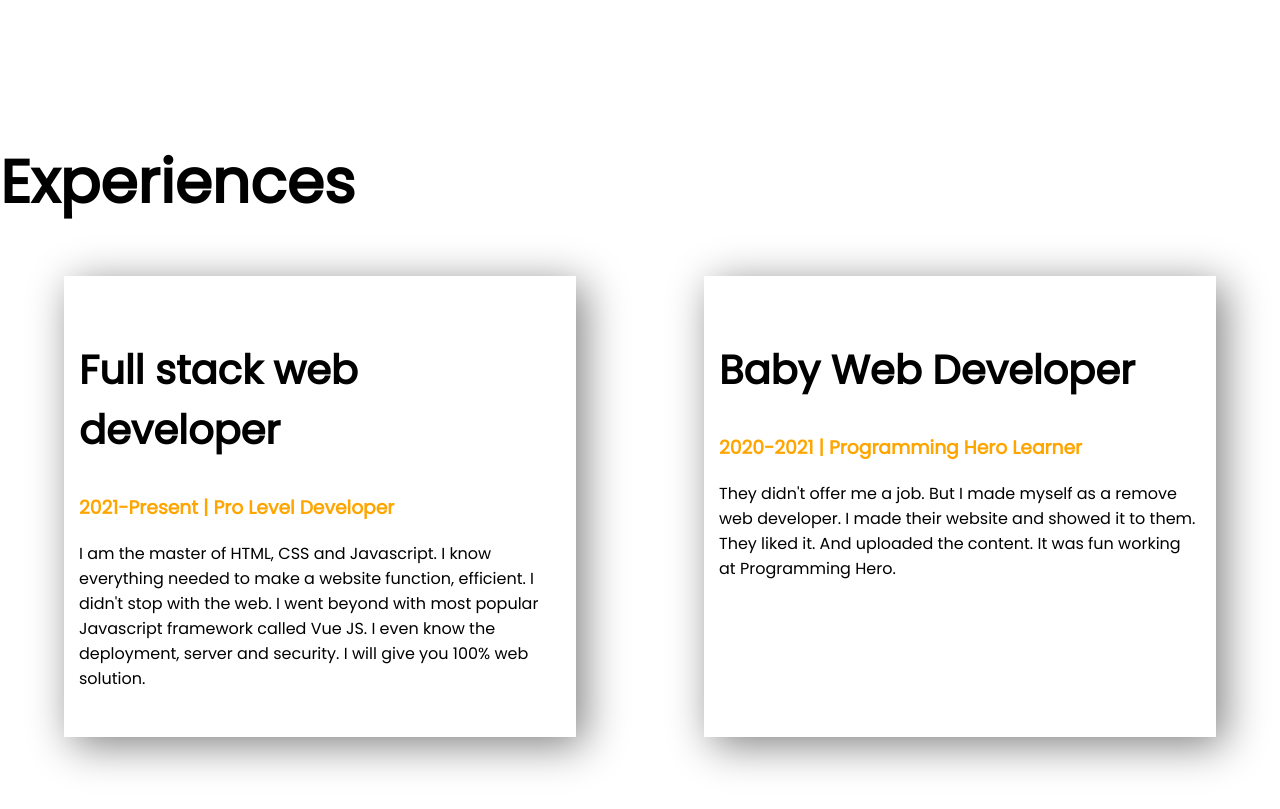
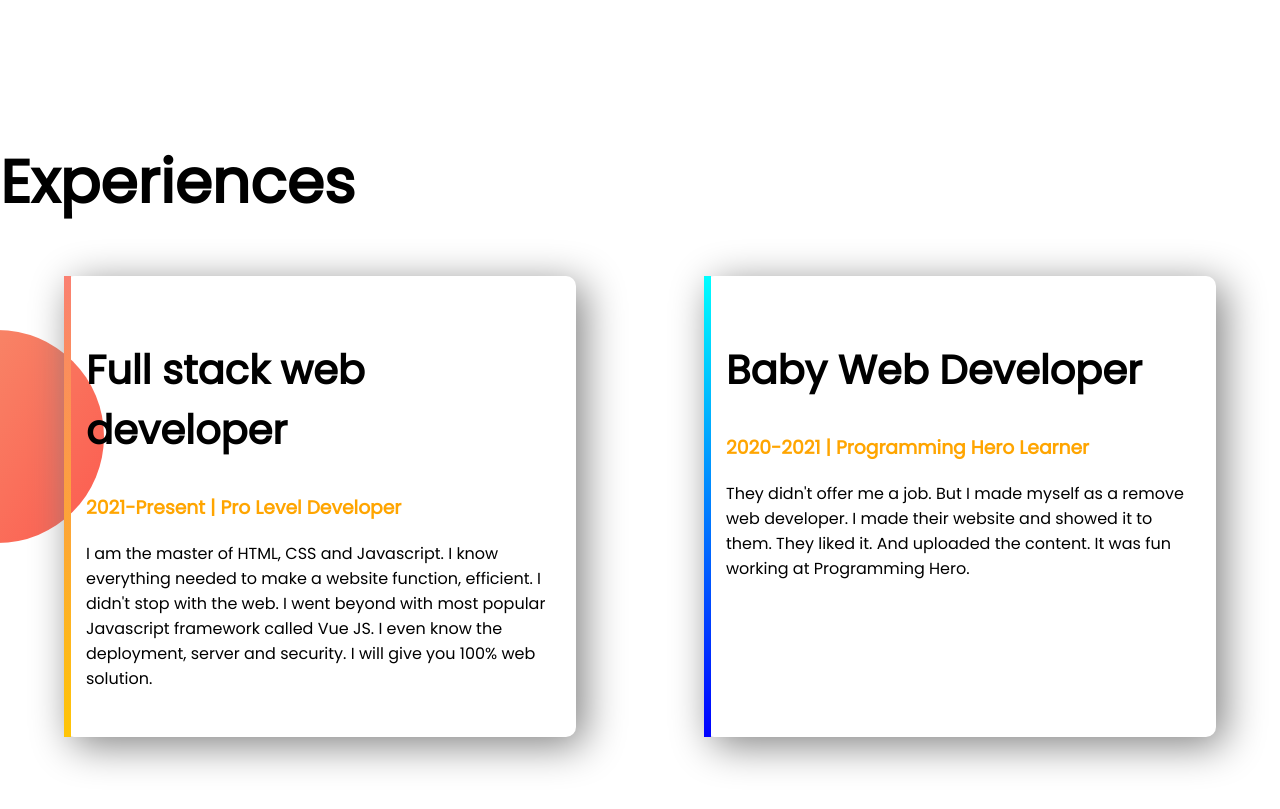
Before and after one commit to Mehedihasan17/developer-porfolio, a plain HTML site: page index.html in a window 1280 px wide. Shown: the part 1400-2209 px from the top of the page. Drawn offline with Linux system fonts and the light colour scheme.

Commit message:
third part

```diff
--- a/index.html
+++ b/index.html
@@ -47,7 +47,7 @@
     <section class="experience-area">
         <h1>Experiences</h1>
         <div class="flexible-container">
-            <div class="experience-item">
+            <div id="web-dev-part" class="experience-item">
                 <h2>Full stack web developer</h2>
                 <h3 class="name-part">2021-Present | Pro Level Developer</h3>
                 <p>I am the master of HTML, CSS and Javascript. I know everything needed to make a website function,
@@ -55,7 +55,7 @@
                     Vue
                     JS. I even know the deployment, server and security. I will give you 100% web solution.</p>
             </div>
-            <div class="experience-item">
+            <div id="baby-web" class="experience-item">
                 <h2>Baby Web Developer</h2>
                 <h3 class="name-part">2020-2021 | Programming Hero Learner
                 </h3>
--- a/style.css
+++ b/style.css
@@ -12,6 +12,7 @@ h2{
 .flexible-container{
     display:flex;
     margin-bottom:150px;
+
 }
 .top-banner{
     background-image: url(images/top-banner.png);
@@ -42,7 +43,7 @@ h2{
     margin-left: 5%;
     margin-right: 5%;
     padding:30px 15px;
-
+    border-radius: 10px;
 }
 .hire-button{
     text-decoration: none;
@@ -52,3 +53,20 @@ h2{
     padding:8px 20px;
 
 }
+.experience-area{
+    background-image: url(images/exp-bg.png);
+    background-repeat: no-repeat;
+    background-position:left;
+
+}
+#baby-web{
+    border-left:7px solid;
+    border-image:linear-gradient(cyan,blue);
+    border-image-slice: 1;
+}
+#web-dev-part{
+    border-image:linear-gradient(salmon,rgb(255, 197, 5));
+    border-left:7px solid;
+    border-image-slice:1;
+
+}
```
